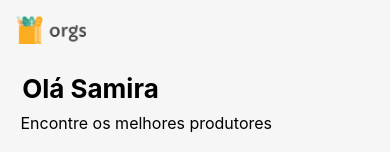
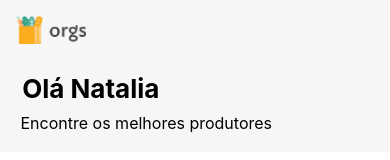
Before and after one commit to samuelcoelhoam/React-Native-Utilizando-e-criando-Hooks, a React Native app: screen / in a window 390 px wide. Shown: the top 160 px of the page. Built offline with nearby package versions, Linux system fonts and the light colour scheme.

Commit message:
Criando mocks e servicos

```diff
--- /dev/null
+++ b/src/mocks/produtores.js
@@ -0,0 +1,47 @@
+import green from '../assets/produtores/green.png';
+import salad from '../assets/produtores/salad.png';
+import jennyJack from '../assets/produtores/jenny-jack.png';
+import grow from '../assets/produtores/grow.png';
+import potager from '../assets/produtores/potager.png';
+
+const gerarNumeroAleatorio = (min, max) => {
+    return Math.floor(Math.random() * (max - min + 1) + min);
+}
+
+const produtores = {
+    titulo: "Produtores",
+    lista: [
+        {
+            nome: "Green",
+            imagem: green,
+            distancia: `${gerarNumeroAleatorio(1, 500)}m`,
+            estrelas: gerarNumeroAleatorio(1, 5),
+        },
+        {
+            nome: "Salad",
+            imagem: salad,
+            distancia: `${gerarNumeroAleatorio(1, 500)}m`,
+            estrelas: gerarNumeroAleatorio(1, 5),
+        },
+        {
+            nome: "Jenny Jack Farm",
+            imagem: jennyJack,
+            distancia: `${gerarNumeroAleatorio(1, 500)}m`,
+            estrelas: gerarNumeroAleatorio(1, 5),
+        },
+        {
+            nome: "Grow",
+            imagem: grow,
+            distancia: `${gerarNumeroAleatorio(1, 500)}m`,
+            estrelas: gerarNumeroAleatorio(1, 5),
+        },
+        {
+            nome: "Potager",
+            imagem: potager,
+            distancia: `${gerarNumeroAleatorio(1, 500)}m`,
+            estrelas: gerarNumeroAleatorio(1, 5),
+        }
+    ]
+}
+
+export default produtores;
--- /dev/null
+++ b/src/mocks/topo.js
@@ -0,0 +1,6 @@
+const topo = {
+    boasVindas: "Olá Natalia",
+    legenda: "Encontre os melhores produtores",
+};
+
+export default topo;
--- /dev/null
+++ b/src/servicos/carregaDados.js
@@ -0,0 +1,10 @@
+import produtores from "../mocks/produtores";
+import topo from "../mocks/topo";
+
+export const carregaProdutos = () => {
+    return produtores;
+}
+
+export const carregaTopo = () => {
+    return topo;
+}
--- a/src/telas/Home/componentes/Topo.js
+++ b/src/telas/Home/componentes/Topo.js
@@ -2,12 +2,14 @@ import React from "react";
 import { Image, StyleSheet, Text, View } from "react-native";
 
 import logo from '../../../assets/logo.png'
+import topo from "../../../mocks/topo";
+import { carregaProdutos, carregaTopo } from "../../../servicos/carregaDados";
 
 export default function Topo() {
     return <View style={ estilos.topo }>
         <Image source={logo} style={ estilos.imagem }/>
-        <Text style={estilos.boasvindas} > Olá Samira </Text>
-        <Text style={estilos.legenda} > Encontre os melhores produtores</Text>
+        <Text style={estilos.boasvindas} > {topo.boasVindas}</Text>
+        <Text style={estilos.legenda} > {topo.legenda}</Text>
     </View>
 }
 
```
Also changed, not shown: src/telas/Home/index.js (line endings or trailing spaces).
